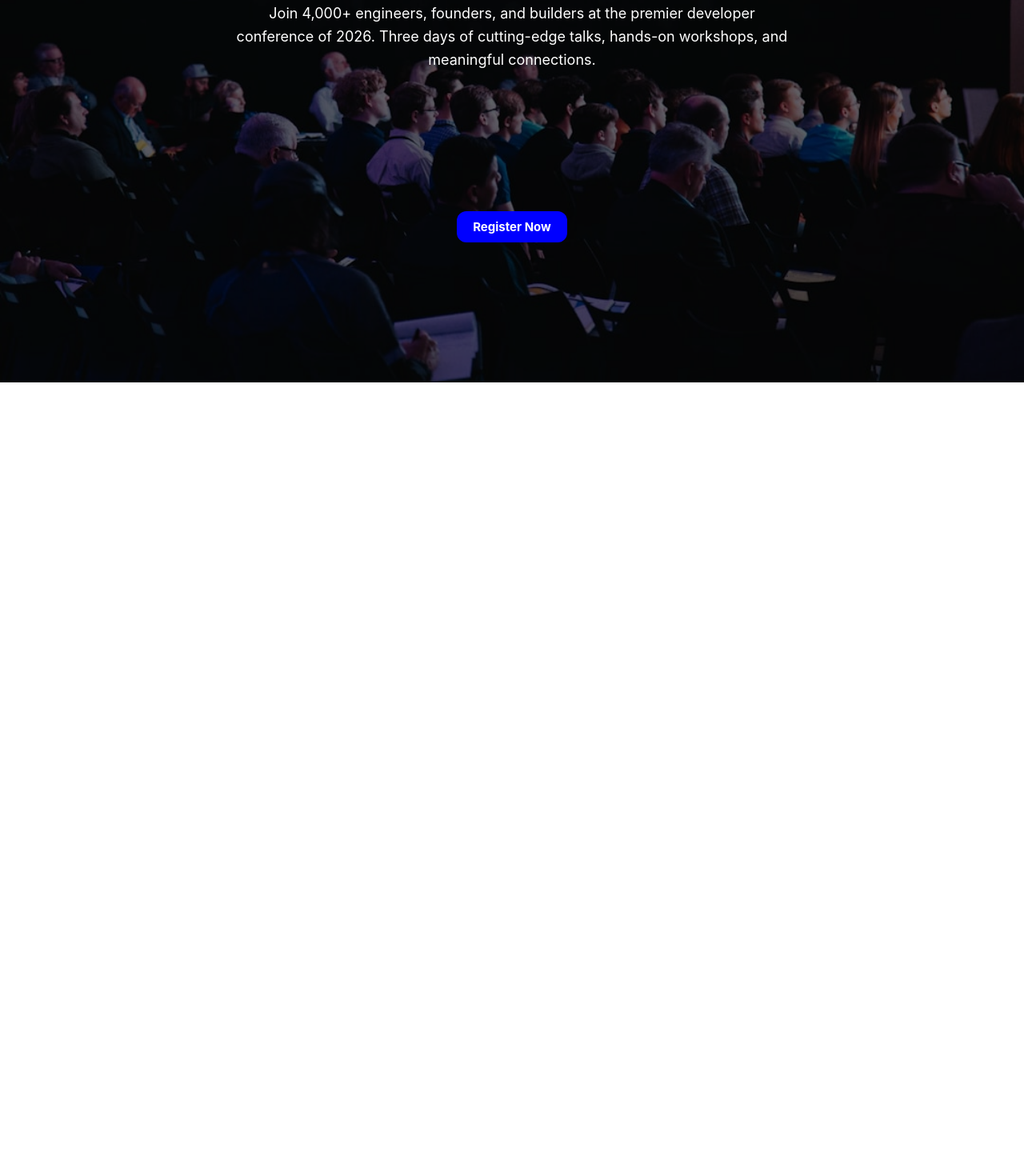
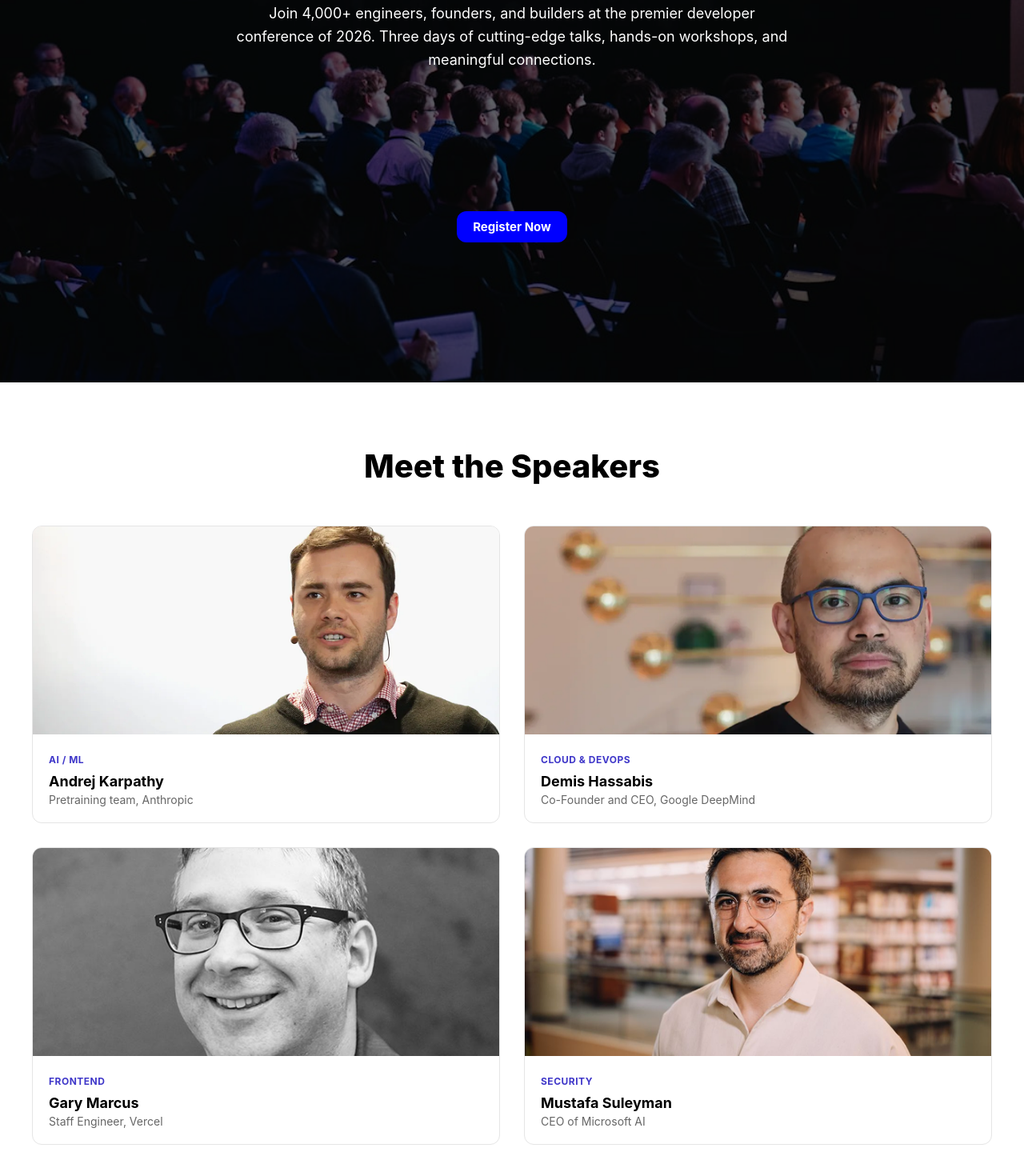
Before and after one commit to abunaimmd70-art/B14_Assignment_1, a plain HTML site: page index.html in a window 1280 px wide. Shown: the part 328-1798 px from the top of the page at 80% size. Before the commit the page ends 806 px from the top, so only its background shows below. Drawn offline with Linux system fonts and the light colour scheme.

Commit message:
Speaker section added

```diff
--- a/index.html
+++ b/index.html
@@ -1,5 +1,6 @@
 <!DOCTYPE html>
 <html lang="en">
+
 <head>
     <meta charset="UTF-8">
     <meta name="viewport" content="width=device-width, initial-scale=1.0">
@@ -7,6 +8,7 @@
     <!-- Link to css file -->
     <link rel="stylesheet" href="./style.css">
 </head>
+
 <body>
     <!-- Start nav bar section -->
     <nav>
@@ -42,7 +44,54 @@
                 <a href="#CommonButton" class="common-button">Register Now</a>
             </div>
         </section>
+        <!-- Hero section end -->
+        <!-- Speakers section start -->
+        <!-- 1st speaker. -->
+        <section class="speakers">
+            <h2 class="section-title">Meet the Speakers</h2>
+
+            <div class="speakers-grid">
+                <div class="speaker-card">
+                    <img src="./assets/andrej.png" alt="Andrej Karpathy">
+                    <div class="speaker-info">
+                        <span class="speaker-tag">AI / ML</span>
+                        <h3 class="speaker-name">Andrej Karpathy</h3>
+                        <p class="speaker-role">Pretraining team, Anthropic</p>
+                    </div>
+                </div>
+                <!-- 2nd speaker -->
+
+                <div class="speaker-card">
+                    <img src="./assets/demis.png" alt="Demis Hassabis">
+                    <div class="speaker-info">
+                        <span class="speaker-tag">CLOUD & DEVOPS</span>
+                        <h3 class="speaker-name">Demis Hassabis</h3>
+                        <p class="speaker-role">Co-Founder and CEO, Google DeepMind</p>
+                    </div>
+                </div>
+                <!-- 3rd speaker -->
+
+                <div class="speaker-card">
+                    <img src="./assets/gary.png" alt="Gary Marcus">
+                    <div class="speaker-info">
+                        <span class="speaker-tag">FRONTEND</span>
+                        <h3 class="speaker-name">Gary Marcus</h3>
+                        <p class="speaker-role">Staff Engineer, Vercel</p>
+                    </div>
+                </div>
+                <!-- 4th speaker -->
+
+                <div class="speaker-card">
+                    <img src="./assets/mustafa.png" alt="Mustafa Suleyman">
+                    <div class="speaker-info">
+                        <span class="speaker-tag">SECURITY</span>
+                        <h3 class="speaker-name">Mustafa Suleyman</h3>
+                        <p class="speaker-role">CEO of Microsoft AI</p>
+                    </div>
+                </div>
+        </section>
     </main>
 
 </body>
+
 </html>
--- a/style.css
+++ b/style.css
@@ -41,7 +41,7 @@
   text-decoration: none;
 }
 
-/* Hero section state */
+/* Hero section start */
 /* Added overly image */
 .hero {
     background-image: url('./assets/banner.jpg');
@@ -81,3 +81,57 @@
     margin-bottom: 175px;
     line-height: 1.6;
 }
+.section-title {
+    display: flex;
+    justify-content: center;
+    font-size: 40px;
+    font-weight: 800;
+    margin-bottom: 50px;
+}
+/* Speaker section start */
+.speakers {
+    padding: 80px 40px;
+}
+
+.speakers-grid {
+    display: grid;
+    grid-template-columns: repeat(2, 1fr);
+    gap: 30px;
+    margin: 0 auto;
+}
+.speaker-card {
+    border: 1px solid #e5e5e5;
+    border-radius: 12px;
+    overflow: hidden;
+    text-align: left;
+}
+
+.speaker-card img {
+    width: 100%;
+    height: 260px;
+    object-fit: cover;
+    display: block;
+}
+
+.speaker-info {
+    padding: 20px;
+}
+
+.speaker-tag {
+    color: #3f37c9;
+    font-size: 12px;
+    font-weight: 700;
+    letter-spacing: 0.5px;
+}
+
+.speaker-name {
+    font-size: 18px;
+    font-weight: 700;
+    margin: 8px 0 4px 0;
+}
+
+.speaker-role {
+    color: #666;
+    font-size: 14px;
+}
+/* Speaker section end */
```
Lines whose indentation alone changed are shown as unchanged.
